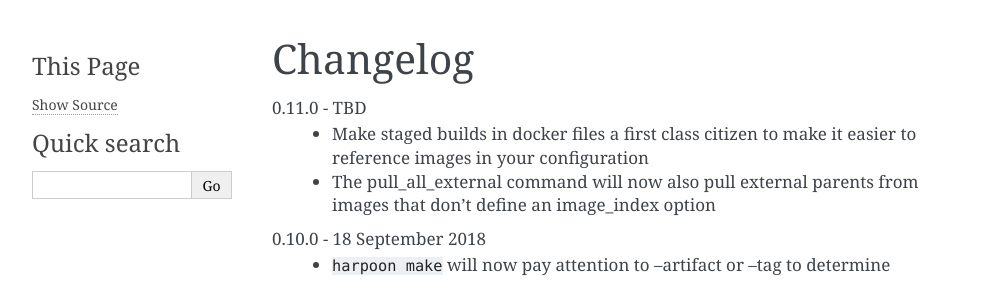
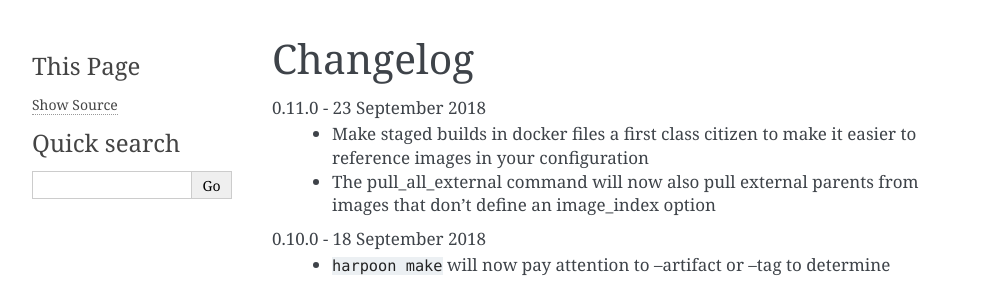
Before and after one commit to delfick/harpoon, a Sphinx documentation site: the page built from docs/docs/changelog.rst, in a window 1280 px wide. Shown: the top 282 px of the page, without its empty margins (148-1140 px from the left). Built offline with Sphinx 7.4.7, drawn with Linux system fonts in a browser that asks for light colours.

```diff
--- a/docs/docs/changelog.rst
+++ b/docs/docs/changelog.rst
@@ -1,7 +1,7 @@
 Changelog
 =========
 
-0.11.0 - TBD
+0.11.0 - 23 September 2018
     * Make staged builds in docker files a first class citizen to make it easier
       to reference images in your configuration
     * The pull_all_external command will now also pull external parents from images
--- a/harpoon/__init__.py
+++ b/harpoon/__init__.py
@@ -1 +1 @@
-VERSION="0.10.0"
+VERSION="0.11.0"
```
